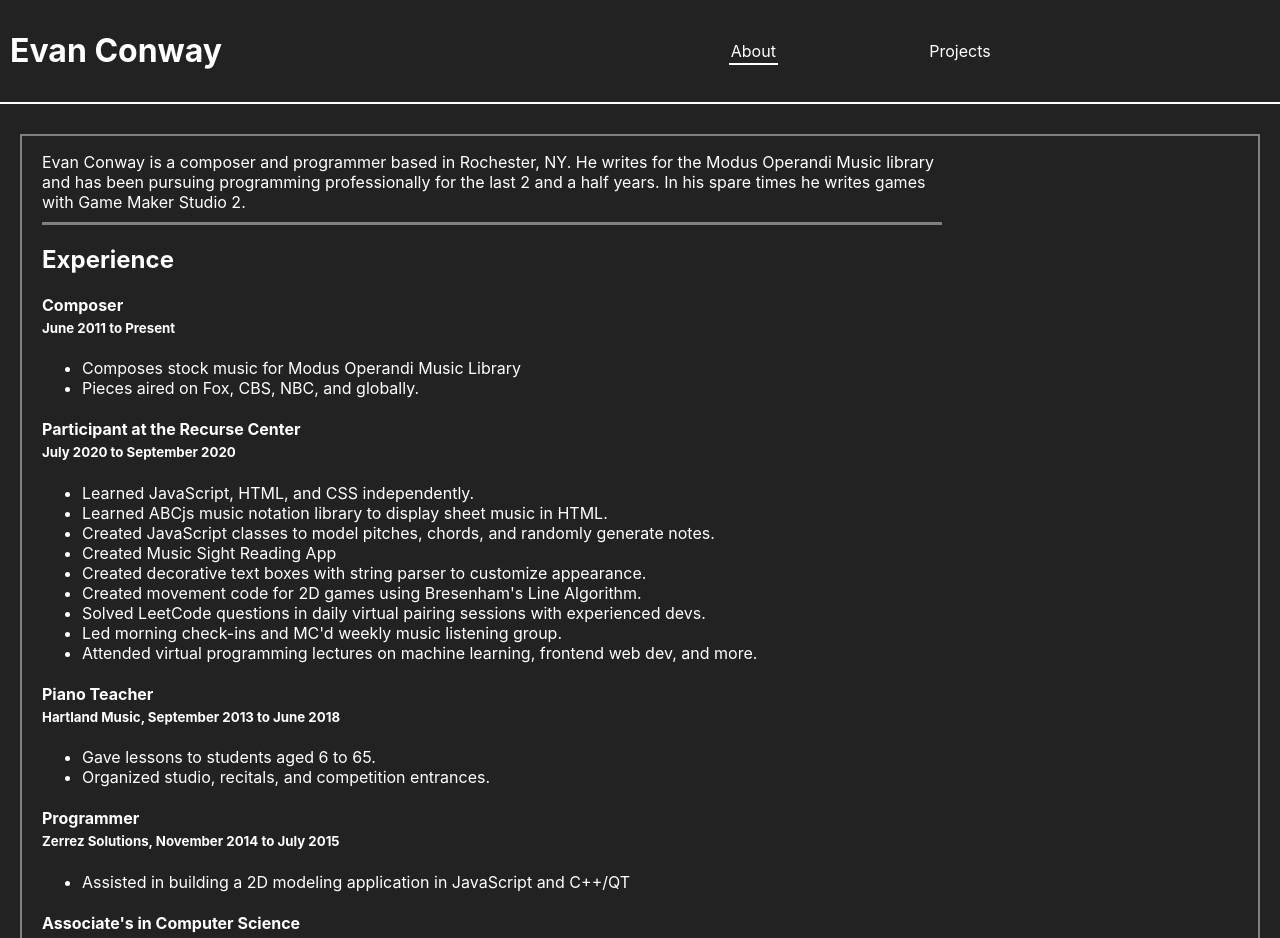
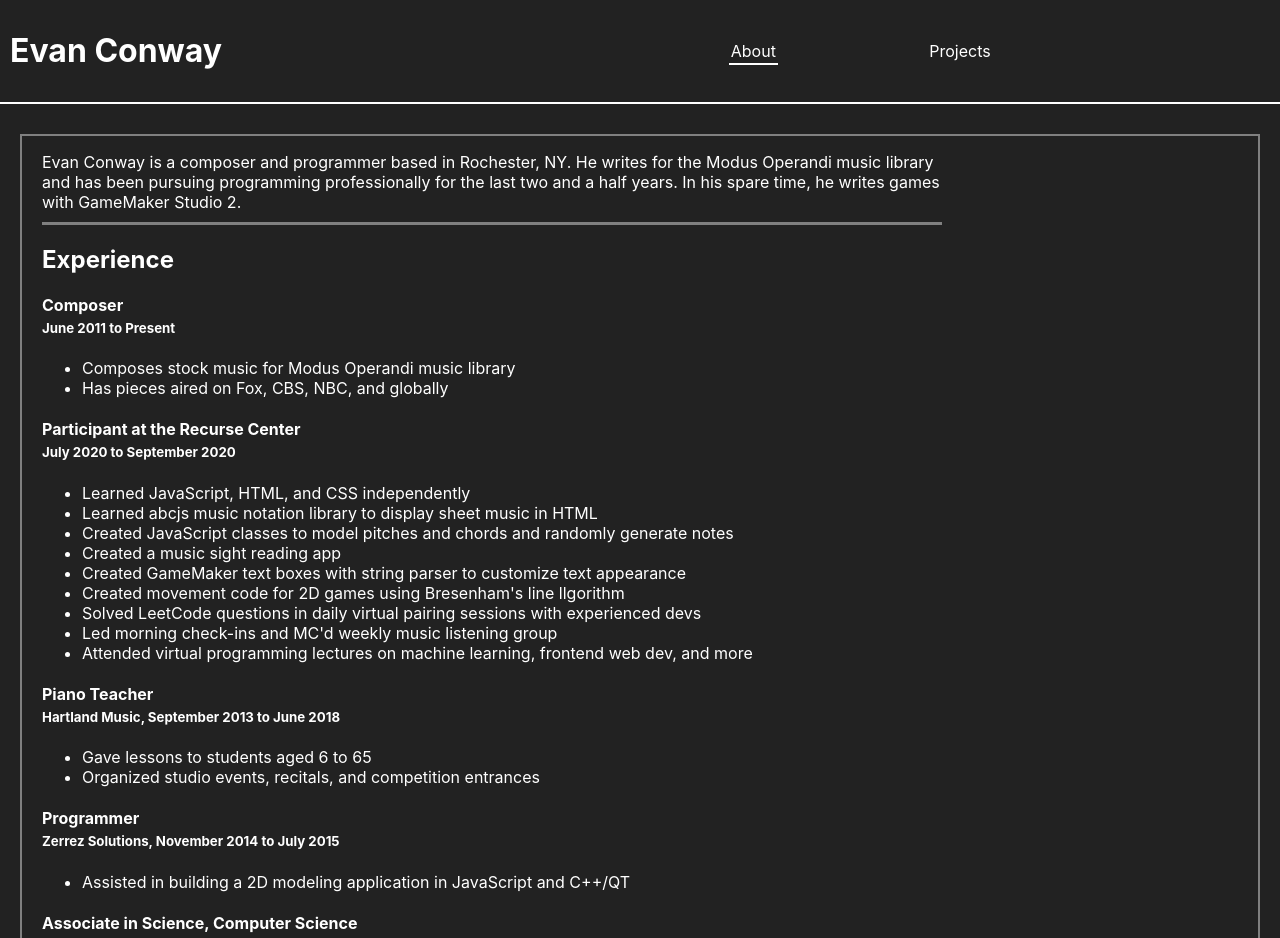
Before and after one commit to AceOfHeart5/evanconway, a React (Create React App) app: page / in a window 1280 px wide. Shown: the top 938 px of the page. Built offline with nearby package versions, Linux system fonts and the light colour scheme.

Commit message:
fix spelling and grammar errors

```diff
--- a/src/About.js
+++ b/src/About.js
@@ -4,43 +4,43 @@ const About = () => {
     return (
         <article style={{ maxWidth: "900px" }}>
             <p style={{paddingBottom: "10px", borderColor: "grey", borderBottomStyle: "solid"}}>
-                Evan Conway is a composer and programmer based in Rochester, NY. He writes for the Modus Operandi Music library and has been pursuing
-                programming professionally for the last 2 and a half years. In his spare times he writes games with Game Maker Studio 2.
+                Evan Conway is a composer and programmer based in Rochester, NY. He writes for the Modus Operandi music library and has been pursuing
+                programming professionally for the last two and a half years. In his spare time, he writes games with GameMaker Studio 2.
             </p>
             <h1>Experience</h1>
             <h4 style={noBottom}>Composer</h4>
             <h5 style={smallTop}>June 2011 to Present</h5>
             <ul>
-                <li>Composes stock music for Modus Operandi Music Library</li>
-                <li>Pieces aired on Fox, CBS, NBC, and globally.</li>
+                <li>Composes stock music for Modus Operandi music library</li>
+                <li>Has pieces aired on Fox, CBS, NBC, and globally</li>
             </ul>
             <h4 style={noBottom}>Participant at the Recurse Center</h4>
             <h5 style={smallTop}>July 2020 to September 2020</h5>
             <ul>
-                <li>Learned JavaScript, HTML, and CSS independently.</li>
-                <li>Learned ABCjs music notation library to display sheet music in HTML.</li>
-                <li>Created JavaScript classes to model pitches, chords, and randomly generate notes.</li>
-                <li>Created Music Sight Reading App</li>
-                <li>Created decorative text boxes with string parser to customize appearance.</li>
-                <li>Created movement code for 2D games using Bresenham's Line Algorithm.</li>
-                <li>Solved LeetCode questions in daily virtual pairing sessions with experienced devs.</li>
-                <li>Led morning check-ins and MC'd weekly music listening group.</li>
-                <li>Attended virtual programming lectures on machine learning, frontend web dev, and more.</li>
+                <li>Learned JavaScript, HTML, and CSS independently</li>
+                <li>Learned abcjs music notation library to display sheet music in HTML</li>
+                <li>Created JavaScript classes to model pitches and chords and randomly generate notes</li>
+                <li>Created a music sight reading app</li>
+                <li>Created GameMaker text boxes with string parser to customize text appearance</li>
+                <li>Created movement code for 2D games using Bresenham's line llgorithm</li>
+                <li>Solved LeetCode questions in daily virtual pairing sessions with experienced devs</li>
+                <li>Led morning check-ins and MC'd weekly music listening group</li>
+                <li>Attended virtual programming lectures on machine learning, frontend web dev, and more</li>
             </ul>
             <h4 style={noBottom}>Piano Teacher</h4>
             <h5 style={smallTop}>Hartland Music, September 2013 to June 2018</h5>
             <ul>
-                <li>Gave lessons to students aged 6 to 65.</li>
-                <li>Organized studio, recitals, and competition entrances.</li>
+                <li>Gave lessons to students aged 6 to 65</li>
+                <li>Organized studio events, recitals, and competition entrances</li>
             </ul>
             <h4 style={noBottom}>Programmer</h4>
             <h5 style={smallTop}>Zerrez Solutions, November 2014 to July 2015</h5>
             <ul>
                 <li>Assisted in building a 2D modeling application in JavaScript and C++/QT</li>
             </ul>
-            <h4 style={noBottom}>Associate's in Computer Science</h4>
+            <h4 style={noBottom}>Associate in Science, Computer Science</h4>
             <h5 style={smallTop}>Monroe Community College, June 2020</h5>
-            <h4 style={noBottom}>Bachelor's of Music in Piano Performance</h4>
+            <h4 style={noBottom}>Bachelor of Music, Piano Performance</h4>
             <h5 style={smallTop}>Lawrence University, June 2013</h5>
         </article>
     );
--- a/src/Projects.js
+++ b/src/Projects.js
@@ -8,15 +8,15 @@ const Projects = () => {
             </section>
             <section className="project">
                 <a className="projectlink" href="https://github.com/AceOfHeart5/Text_Boxes">Text Boxes</a>
-                <h3>Flexible text display for Game Maker Studio projects.</h3>
+                <h3>Flexible text display for GameMaker Studio projects.</h3>
                 <img src={IMAGES.text.code} alt="Code for colored text."/>
                 <img src={IMAGES.text.colors} alt="Colored text."/>
                 <img src={IMAGES.text.combine} alt="Combined text effects with typing." />
                 <img src={IMAGES.text.typing} alt="Special typing effects." />
                 <p>
-                    A key part of any video game is text boxes. Whenever I'm working on a project, I often find myself wanting to draw text with a single word highlighted a different
-                    color, or maybe one word floats in place. This isn't that hard to do, but it's very annoying to have to do it over again for each project. I also wanted to display
-                    text that could type out, but still have special effects added. So I made a special collection of classes and functions to give text interesting effects.
+                    A key part of any video game is text boxes. When I'm working on a project, I often find myself wanting to draw text with a single word highlighted a different
+                    color or maybe floating in place. This isn't that hard to do, but it's cumbersome to have to do it over again for each project. I also wanted to display
+                    text that could type out still have added special effects. So I made a special collection of classes and functions to give text interesting effects.
                 </p>
             </section>
             <section className="project">
@@ -26,31 +26,31 @@ const Projects = () => {
                 <img src={IMAGES.discordbot.command} alt="Programming a discord bot."/>
                 <img src={IMAGES.discordbot.demonstrate} alt="Bot performing its program."/>
                 <p>
-                    I was inspired to make this bot after a friend made a Beetljuice reference on a private server as a joke to "summon" us. It also converts messages containing only '^' into
-                    up arrow reactions on the previous message. It's main feature though, is programmable responses. If a user sends a message with the syntax: Hey bot! When I say "call" you say "response",
+                    I was inspired to make this bot after a friend made a Beetlejuice reference on a private server as a joke to "summon" us. It also converts messages containing only '^' into
+                    up arrow reactions on the previous message. Its main feature, though, is programmable responses. If a user sends a message with the syntax "Hey bot! When I say 'call' you say 'response'",
                     the bot will respond with "response" anytime someone messages the "call".
                 </p>
             </section>
             <section className="project">
-                <a className="projectlink" href="https://aceofheart5.github.io/WebMidiLearning/">Piano Site Reading Web App</a>
-                <h3>Web app for practicing sight reading with an electric piano.</h3>
+                <a className="projectlink" href="https://aceofheart5.github.io/WebMidiLearning/">Piano Sight-Reading Web App</a>
+                <h3>Web app for practicing sight-reading with an electric piano.</h3>
                 <img src={IMAGES.sitereadingapp} alt="pic of sheet music app"/>
                 <main>
                     <p>
-                        Finding good material to practice sight reading is difficult. The music can't be too hard or easy, and you need a lot of music to read through in order to make
+                        Finding good material to practice sight-reading is difficult. The music can't be too hard or easy, and you need a lot of music to read through in order to make
                         any real improvement. In the past I've used typing test programs to improve my typing speed, so I thought I'd make something similar, but for sight reading. The
-                        app randomly generates sheet music according to options set by the user. When run in a supported brower (Google Chrome is the only one right now), the app can
-                        detect midi input from an electric piano. The green highlighted note cursor will only advance once the correct notes have been played.
+                        app randomly generates sheet music according to options set by the user. When run in a supported browser (just Google Chrome right now), the app can
+                        detect MIDI input from an electric piano. The green-highlighted note cursor only advances once the correct notes have been played.
                     </p>
                 </main>
             </section>
             <section className="project">
-                <a className="projectlink" href="https://gla55world.itch.io/the-evil-tower">Game Maker Studio Project</a>
-                <h3>A short side scroller action platformer made in Game Maker Studio 2.</h3>
+                <a className="projectlink" href="https://gla55world.itch.io/the-evil-tower">GameMaker Studio Project</a>
+                <h3>A short side-scroller action platformer made in GameMaker Studio 2.</h3>
                 <img src={IMAGES.eviltower.one} alt="pic of a video game" />
                 <main>
                     <p>
-                        My goal when creating this game was to uncover all the unexpected challenges involved in making a complete game. The content of this game is minimal, but
+                        My goal in creating this game was to uncover all the unexpected challenges involved in making a complete game. The content of this game is minimal, but
                         it does have most of the features anyone would expect from a modern indie game:
                     </p>
                     <ul>
@@ -64,7 +64,7 @@ const Projects = () => {
                         <li>options menu for changing settings</li>
                         <li>cutscenes</li>
                         <li>character interactions</li>
-                        <li>typing effect in text boxes</li>
+                        <li>text boxes with typing effects</li>
                     </ul>
                 </main>
             </section>
@@ -77,7 +77,7 @@ const Projects = () => {
             </section>
             <section className="project">
                 <a href="https://github.com/AceOfHeart5/AceOfHeart5.github.io" className="projectlink">This Website</a>
-                <p>This site was made with React. Honestly React is waaaaaaay overkill for this, but I wanted more experience with React, and what better way to do that than to make something.</p>
+                <p>This site was made with React. Honestly React is waaaaaaay overkill for this, but I wanted more experience with React, and what better way to accomplish that than to make something?</p>
             </section>
         </div>
     );
```
Also changed, not shown: 1 other file (tests, documents, lock files or other folders).
